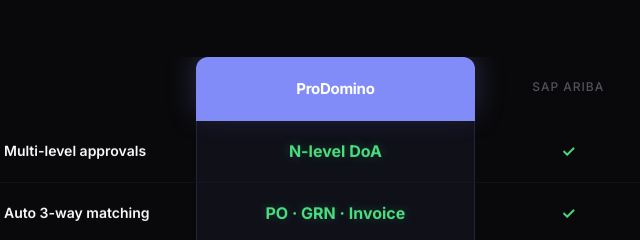
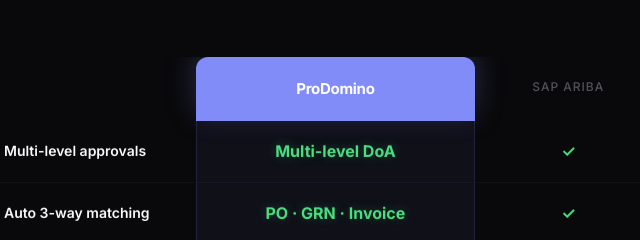
Before and after one commit to tharskmo-ux/ProDomino_website, a plain HTML site: page index.html in a window 1280 px wide. Shown: the part 10247-10487 px from the top of the page, 118-758 px from the left. Drawn offline with Linux system fonts and the light colour scheme.

Commit message:
Update Multi-level DoA description in table

```diff
--- a/index.html
+++ b/index.html
@@ -872,7 +872,7 @@
               </tr>
             </thead>
             <tbody>
-              <tr class="reveal-up"><td>Multi-level approvals</td><td class="best check">N-level DoA</td><td class="check">✓</td><td class="cross">✗</td><td class="check">✓</td></tr>
+              <tr class="reveal-up"><td>Multi-level approvals</td><td class="best check">Multi-level DoA</td><td class="check">✓</td><td class="cross">✗</td><td class="check">✓</td></tr>
               <tr class="reveal-up"><td>Auto 3-way matching</td><td class="best check">PO · GRN · Invoice</td><td class="check">✓</td><td class="cross">✗</td><td class="partial">Partial</td></tr>
               <tr class="reveal-up"><td>Multi-project MRP</td><td class="best check">Built-in</td><td class="check">✓</td><td class="cross">✗</td><td class="cross">✗</td></tr>
               <tr class="reveal-up"><td>Indian tax (GST/TDS)</td><td class="best check">Native</td><td class="partial">Partial</td><td class="check">✓</td><td class="cross">✗</td></tr>
```
